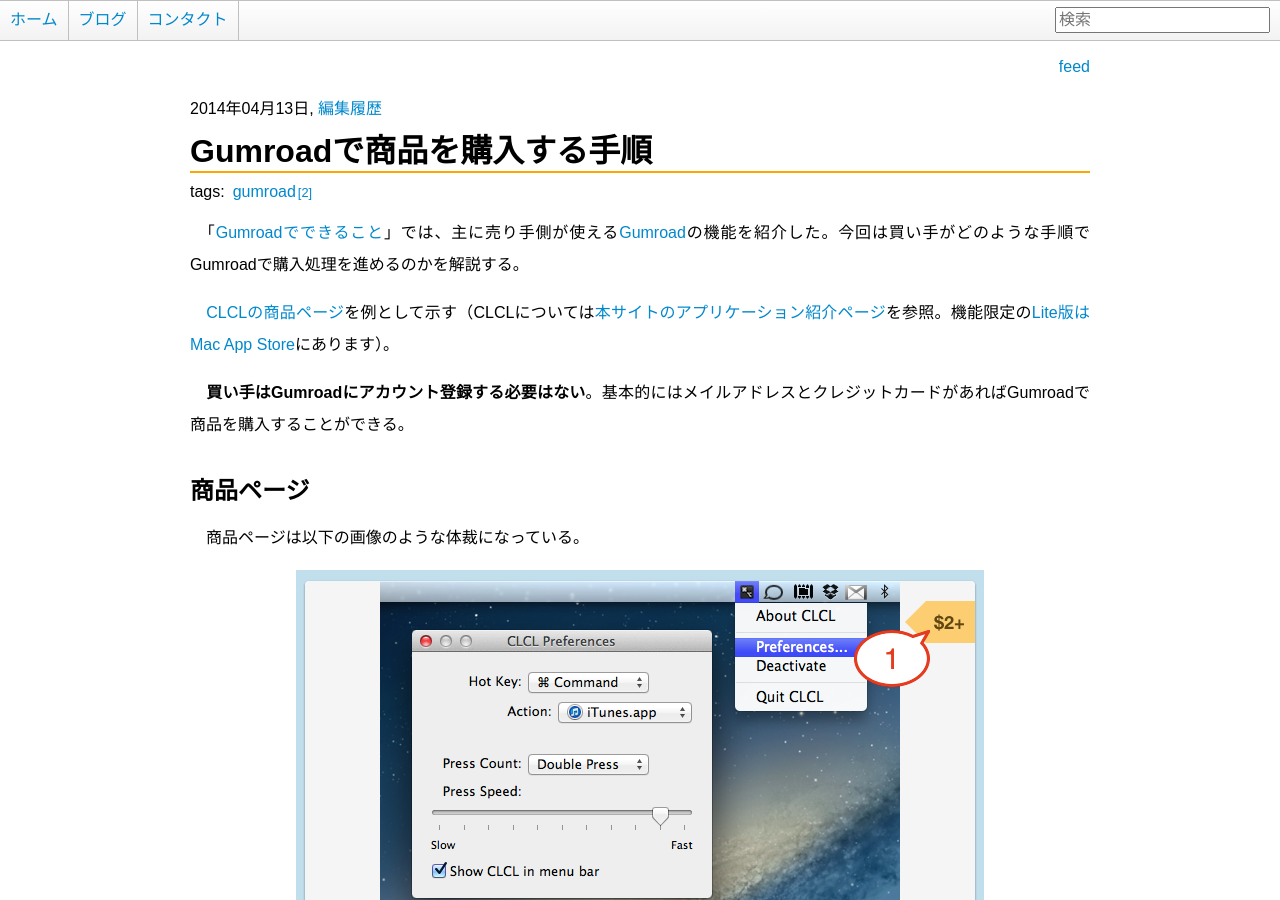
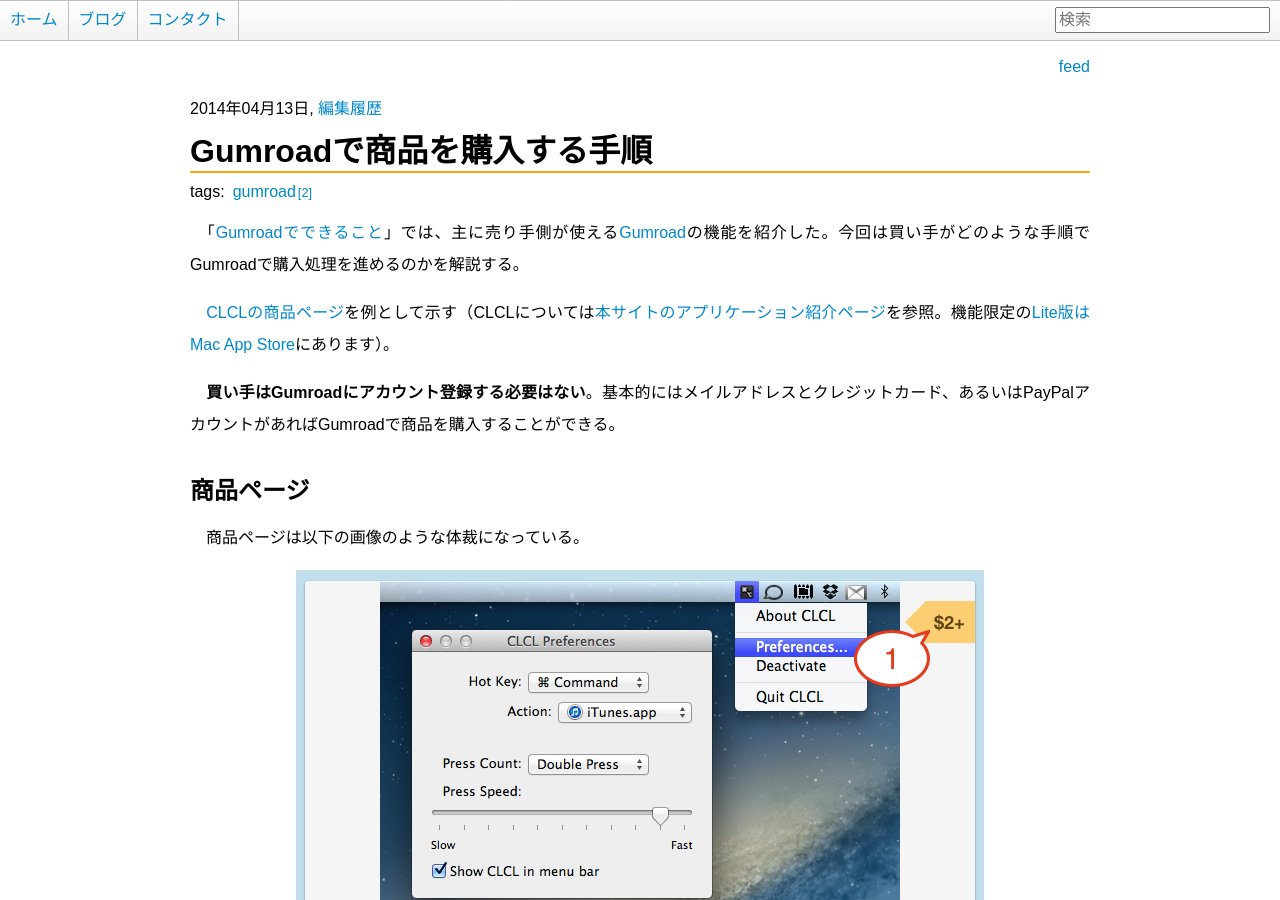
Before and after one commit to GenjiApp/genjiapp.github.io, a Jekyll site: the page built from _posts/2014-04-13-how-to-buy-on-gumroad.md, in a window 1280 px wide and 900 px high. Built offline with Jekyll 4.4.1, drawn with Linux system fonts in a browser that asks for light colours; Markdown is read by kramdown in place of the engine named in the settings; some of the changed text lies outside the part shown.

Commit message:
fix post '2014-04-13-how-to-buy-on-gumroad'

```diff
--- a/_posts/2014-04-13-how-to-buy-on-gumroad.md
+++ b/_posts/2014-04-13-how-to-buy-on-gumroad.md
@@ -7,7 +7,7 @@
 
 　[CLCLの商品ページ](https://gumroad.com/l/ZdLUh)を例として示す（CLCLについては[本サイトのアプリケーション紹介ページ](/mac/clcl/)を参照。機能限定の[Lite版はMac App Store](https://itunes.apple.com/jp/app/clcl-lite/id495511246?mt=12)にあります）。
 
-　**買い手はGumroadにアカウント登録する必要はない**。基本的にはメイルアドレスとクレジットカードがあればGumroadで商品を購入することができる。
+　**買い手はGumroadにアカウント登録する必要はない**。基本的にはメイルアドレスとクレジットカード、あるいはPayPalアカウントがあればGumroadで商品を購入することができる。
 
 ## 商品ページ
 
@@ -42,7 +42,7 @@
 6. キャンセルボタン。クリックすると商品ページの表示に戻る
 7. ギフトボタン。商品を別の人に贈りたい場合にこれを使う。ギフトボタンをクリックすると、贈り先のメイルアドレス入力欄と任意のメッセージ入力欄が表示される。ギフトにした場合は贈り先のアドレスに商品をダウンロードできるメイルが送信される
 
-　**Gumroadで使える支払い方法はクレジットカードのみ**。必要な情報を入力して**支払いボタンをクリックすると購入完了**。実際に請求が掛かり、次のレシート画面が表示される。
+　Gumroadで使える支払い方法はクレジットカードと、2015年6月よりPayPalに対応。必要な情報を入力して**支払いボタンをクリックすると購入完了**。実際に請求が掛かり、次のレシート画面が表示される。
 
 　その他、物理的な物品を販売している場合は出荷情報を入力するフォームがあったり、売り手の設定次第では独自の入力欄が表示される場合もある。
 
```
